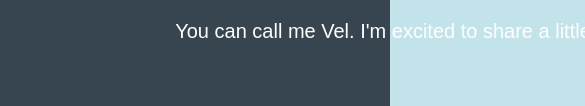
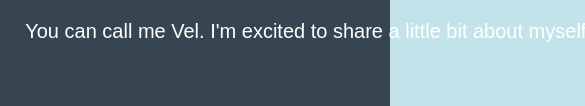
Before and after one commit to JohnVel27/Activity1bootstrap, a plain HTML site: page index.html in a window 390 px wide. Shown: the part 285-391 px from the top of the page, 585 px wide, since content can reach past the window. Drawn offline with nearby package versions, Linux system fonts and the light colour scheme.

Commit message:
Update style.css

```diff
--- a/style.css
+++ b/style.css
@@ -58,7 +58,7 @@ body {
   .hero p {
       font-size: 20px;
       text-align: center;
-      margin-left: 150px;
+      margin-left: 0px;
 
   }
 }
```
